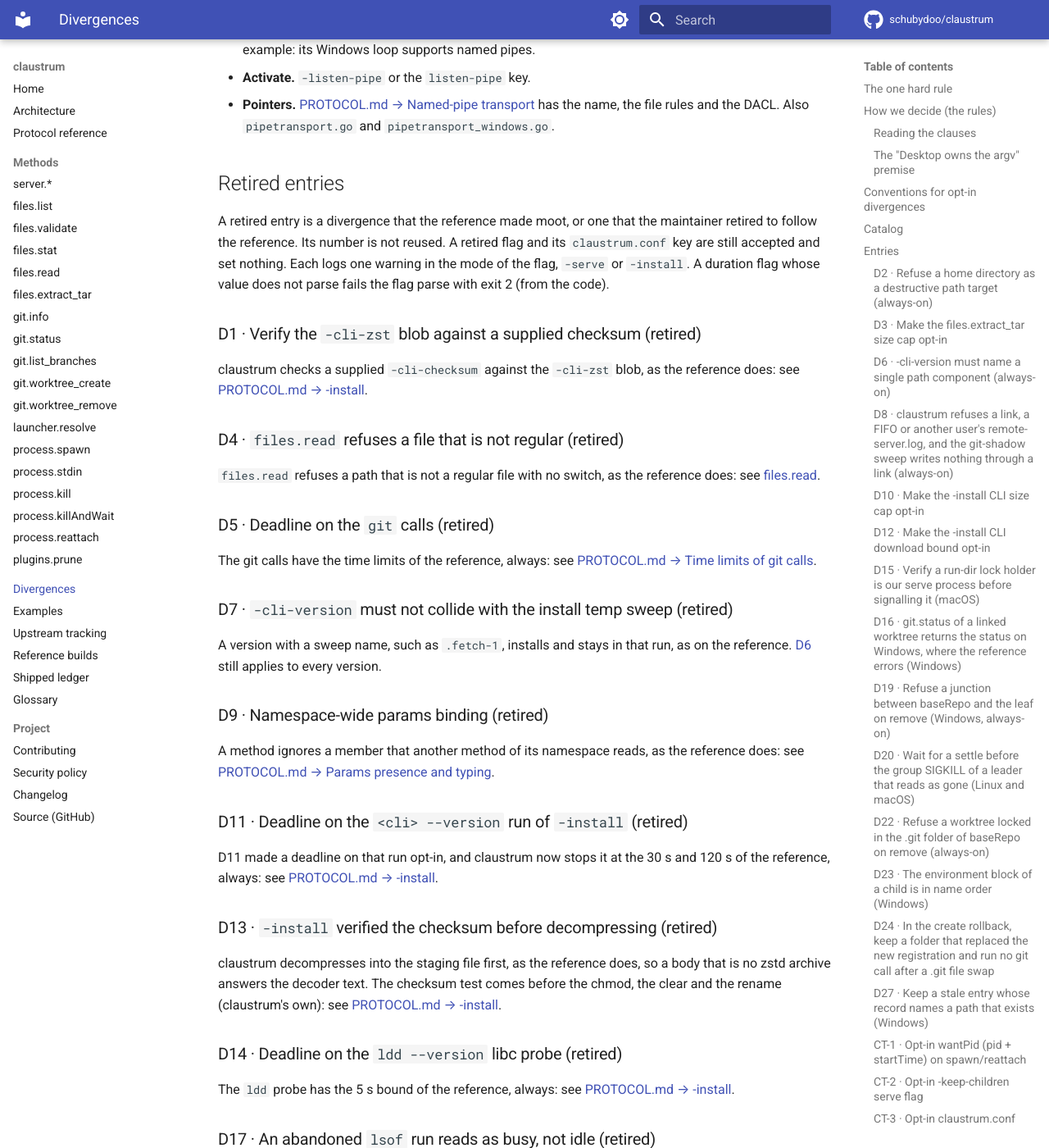
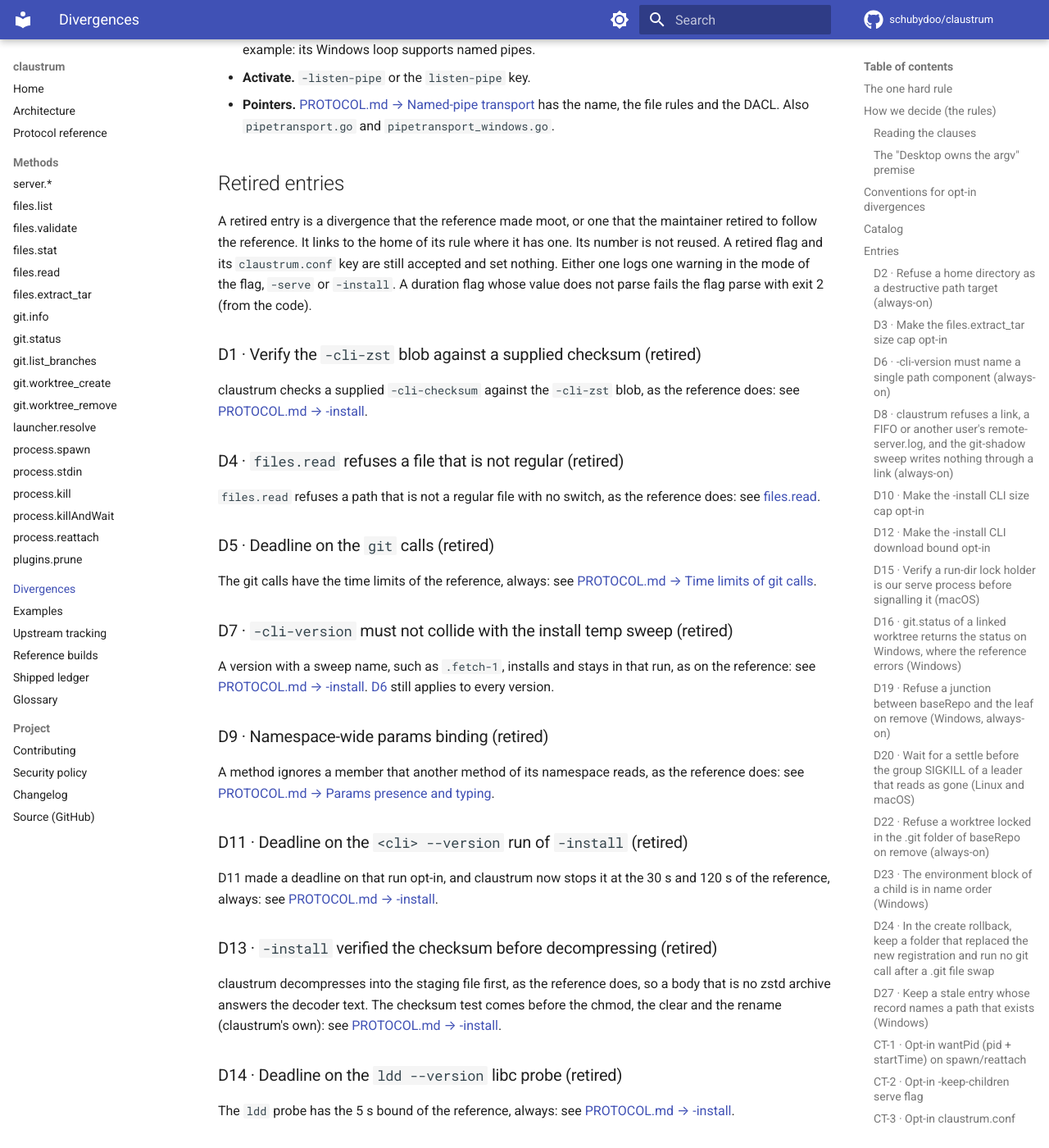
Before and after one commit to schubydoo/claustrum, an MkDocs documentation site: the page built from docs/DIVERGENCES.md, in a window 1280 px wide and 1400 px high, scrolled down 16655 px. Shown: the whole window at 82% size. Built offline with MkDocs 1.6.1 and Material for MkDocs 9.7.7, drawn with Linux system fonts in a browser that asks for light colours; comment, search, counter and statistics services are not loaded; some of the changed text lies outside the part shown.

Commit message:
docs: answer the review of the CT and retired cut
Co-Authored-By: Claude Opus 5.5 <noreply@anthropic.com>

```diff
--- a/docs/DIVERGENCES.md
+++ b/docs/DIVERGENCES.md
@@ -696,9 +698,10 @@ no flag and no key.
 ## Retired entries
 
 A retired entry is a divergence that the reference made moot, or one that the
-maintainer retired to follow the reference. Its number is not reused. A retired
-flag and its `claustrum.conf` key are still accepted and set nothing. Each logs
-one warning in the mode of the flag, `-serve` or `-install`. A duration flag
+maintainer retired to follow the reference. It links to the home of its rule
+where it has one. Its number is not reused. A retired
+flag and its `claustrum.conf` key are still accepted and set nothing. Either one
+logs one warning in the mode of the flag, `-serve` or `-install`. A duration flag
 whose value does not parse fails the flag parse with exit 2 (from the code).
 
 ### D1 · Verify the `-cli-zst` blob against a supplied checksum (retired) { #d1 }
@@ -719,7 +722,8 @@ The git calls have the time limits of the reference, always: see
 ### D7 · `-cli-version` must not collide with the install temp sweep (retired) { #d7 }
 
 A version with a sweep name, such as `.fetch-1`, installs and stays in that run,
-as on the reference. [D6](#d6) still applies to every version.
+as on the reference: see [PROTOCOL.md → -install](PROTOCOL.md#-install-ensure-the-agent-cli).
+[D6](#d6) still applies to every version.
 
 ### D9 · Namespace-wide params binding (retired) { #d9 }
 
@@ -753,8 +757,8 @@ see [PROTOCOL.md → The `lsof` reads](PROTOCOL.md#the-lsof-reads-macos).
 
 ### D18 · `-cli-version` must not start with `.blob-` (retired) { #d18 }
 
-claustrum writes no `.blob-` file and accepts a version that starts with
-`.blob-`, and the prune counts version files only, as on the reference.
+The prune counts version files only, as on the reference. claustrum writes no
+`.blob-` file now, and it accepts a version that starts with `.blob-`.
 
 ### D21 · A second daemon on a live socket appends to `remote-server.log` (retired) { #d21 }
 
```
Also changed, not shown: other parts of docs/DIVERGENCES.md (+6 -4 lines), docs/UPSTREAM-TRACKING.md (+3 -2 lines).
